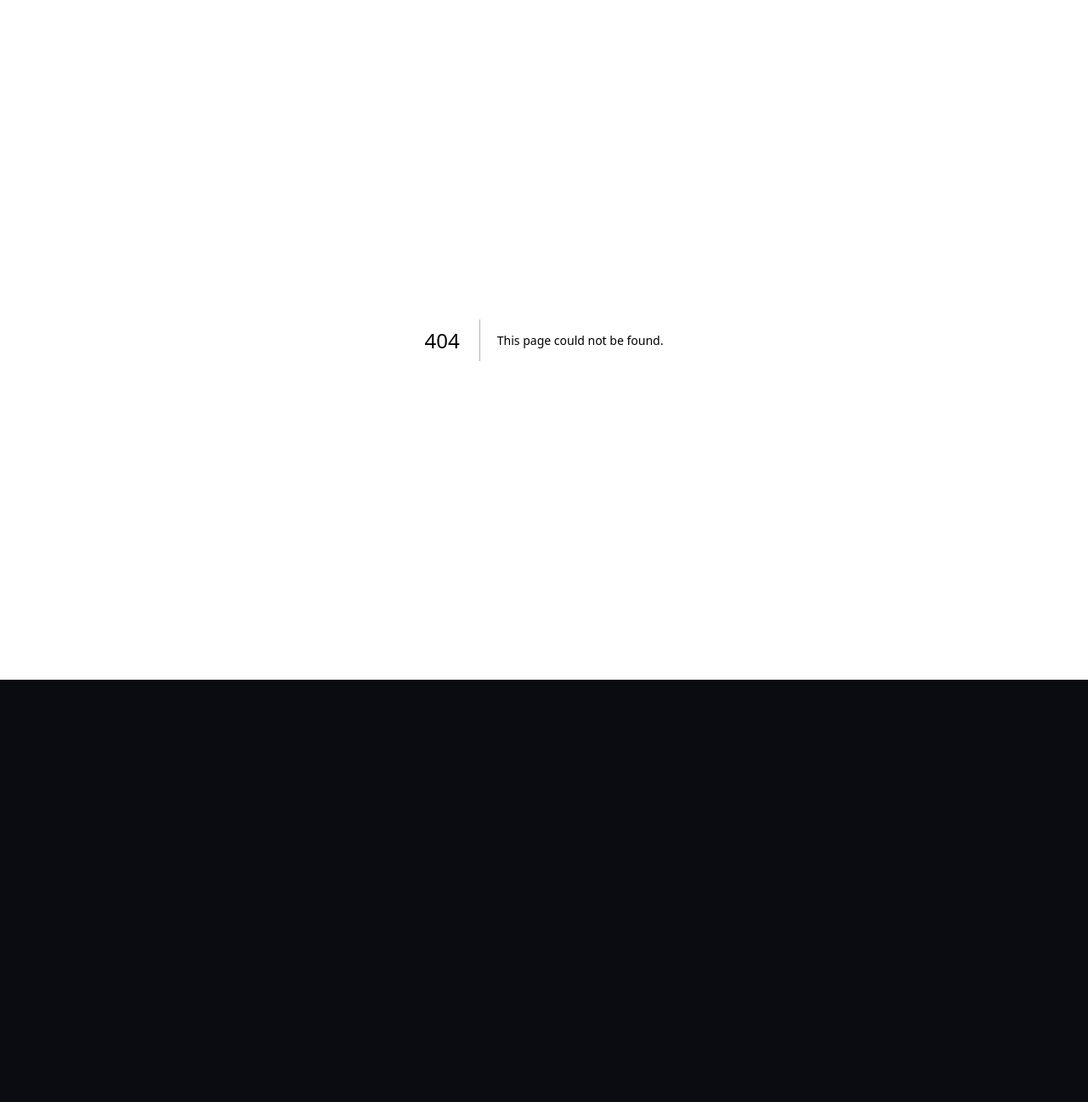
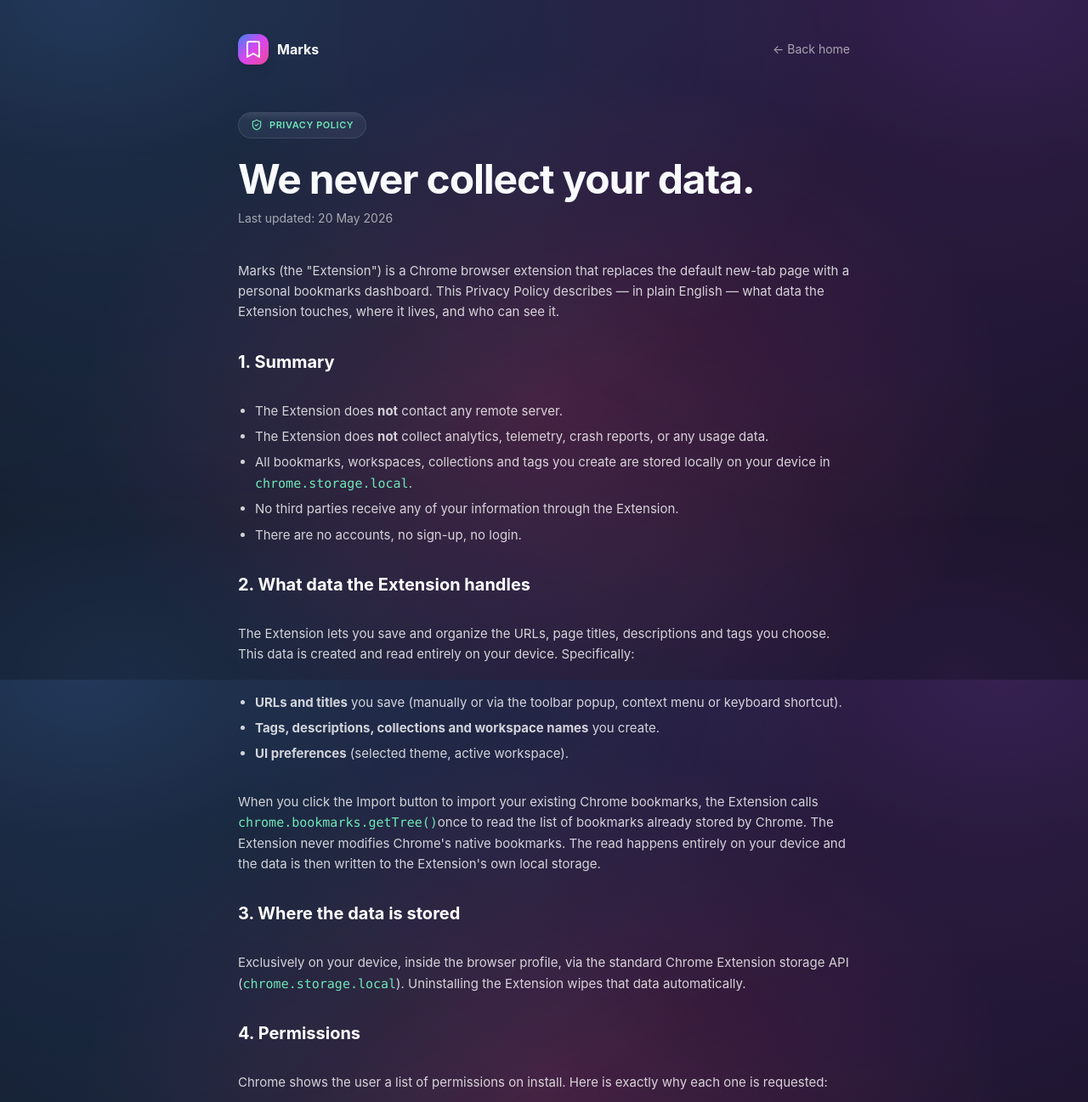
Before and after one commit to ruisloan/marks-landing, a Next.js app: page /privacy in a window 1280 px wide. Before the commit this address had no page. Shown: the top 1297 px of the page at 85% size. Before the commit the page ends 800 px from the top, so only its background shows below. Built offline with nearby package versions, Linux system fonts and the light colour scheme.

Commit message:
Add /privacy page (required for Chrome Web Store submission)

```diff
--- a/app/page.tsx
+++ b/app/page.tsx
@@ -227,17 +227,20 @@ export default function LandingPage() {
         <div className="container mx-auto max-w-6xl px-6 py-8 flex items-center justify-between flex-wrap gap-4">
           <div className="flex items-center gap-2.5 text-white/60 text-xs">
             <Lock className="h-3.5 w-3.5" />
-            Private by architecture. Open source. No analytics, no tracking, no remote code.
+            Private by architecture. No analytics, no tracking, no remote code.
           </div>
+          <div className="flex items-center gap-6 text-xs text-white/60">
+            <a href="/privacy" className="hover:text-white">Privacy</a>
             <a
               href="https://www.centralbraintrust.com"
               target="_blank"
               rel="noreferrer"
-            className="text-white/60 text-xs hover:text-white"
+              className="hover:text-white"
             >
               Created exclusively for and offered by{" "}
               <span className="underline underline-offset-2">Central Brain Trust ↗</span>
             </a>
+          </div>
         </div>
       </footer>
     </main>
--- /dev/null
+++ b/app/privacy/page.tsx
@@ -0,0 +1,173 @@
+import Link from "next/link";
+import { Bookmark as BookmarkIcon, ShieldCheck } from "lucide-react";
+
+export const metadata = {
+  title: "Privacy Policy — Marks",
+  description:
+    "Marks does not collect, store, or transmit any personal data to remote servers. Everything stays on your device.",
+};
+
+export default function PrivacyPage() {
+  return (
+    <main className="min-h-screen">
+      <header className="container mx-auto max-w-3xl px-6 pt-10 flex items-center justify-between">
+        <Link href="/" className="flex items-center gap-2.5">
+          <div className="h-9 w-9 rounded-xl bg-gradient-to-br from-blue-500 via-fuchsia-500 to-pink-500 flex items-center justify-center shadow-lg">
+            <BookmarkIcon className="h-4.5 w-4.5 text-white" />
+          </div>
+          <span className="font-bold text-base">Marks</span>
+        </Link>
+        <Link
+          href="/"
+          className="text-sm text-white/60 hover:text-white"
+        >
+          ← Back home
+        </Link>
+      </header>
+
+      <article className="container mx-auto max-w-3xl px-6 py-14">
+        <div className="inline-flex items-center gap-2 rounded-full glass glass-highlight px-3.5 py-1.5 text-[11px] font-semibold uppercase tracking-wider text-emerald-300 mb-6">
+          <ShieldCheck className="h-3.5 w-3.5" />
+          Privacy Policy
+        </div>
+        <h1 className="text-4xl md:text-5xl font-bold tracking-tight">
+          We never collect your data.
+        </h1>
+        <p className="mt-3 text-white/60 text-sm">
+          Last updated: 20 May 2026
+        </p>
+
+        <section className="prose-marks mt-10 space-y-8 text-white/80 text-[15px] leading-relaxed">
+          <p>
+            Marks (the "Extension") is a Chrome browser extension that replaces the
+            default new-tab page with a personal bookmarks dashboard. This Privacy
+            Policy describes — in plain English — what data the Extension touches,
+            where it lives, and who can see it.
+          </p>
+
+          <h2 className="text-xl font-bold text-white mt-10">1. Summary</h2>
+          <ul className="list-disc pl-5 space-y-1.5">
+            <li>The Extension does <strong>not</strong> contact any remote server.</li>
+            <li>The Extension does <strong>not</strong> collect analytics, telemetry, crash reports, or any usage data.</li>
+            <li>All bookmarks, workspaces, collections and tags you create are stored locally on your device in <code className="text-emerald-300">chrome.storage.local</code>.</li>
+            <li>No third parties receive any of your information through the Extension.</li>
+            <li>There are no accounts, no sign-up, no login.</li>
+          </ul>
+
+          <h2 className="text-xl font-bold text-white mt-10">2. What data the Extension handles</h2>
+          <p>
+            The Extension lets you save and organize the URLs, page titles, descriptions
+            and tags you choose. This data is created and read entirely on your device.
+            Specifically:
+          </p>
+          <ul className="list-disc pl-5 space-y-1.5">
+            <li><strong>URLs and titles</strong> you save (manually or via the toolbar popup, context menu or keyboard shortcut).</li>
+            <li><strong>Tags, descriptions, collections and workspace names</strong> you create.</li>
+            <li><strong>UI preferences</strong> (selected theme, active workspace).</li>
+          </ul>
+          <p>
+            When you click the Import button to import your existing Chrome bookmarks,
+            the Extension calls <code className="text-emerald-300">chrome.bookmarks.getTree()</code>
+            once to read the list of bookmarks already stored by Chrome. The Extension
+            never modifies Chrome's native bookmarks. The read happens entirely on your
+            device and the data is then written to the Extension's own local storage.
+          </p>
+
+          <h2 className="text-xl font-bold text-white mt-10">3. Where the data is stored</h2>
+          <p>
+            Exclusively on your device, inside the browser profile, via the standard
+            Chrome Extension storage API (<code className="text-emerald-300">chrome.storage.local</code>).
+            Uninstalling the Extension wipes that data automatically.
+          </p>
+
+          <h2 className="text-xl font-bold text-white mt-10">4. Permissions</h2>
+          <p>
+            Chrome shows the user a list of permissions on install. Here is exactly
+            why each one is requested:
+          </p>
+          <ul className="list-disc pl-5 space-y-2">
+            <li>
+              <strong className="font-mono text-sm text-emerald-300">storage</strong> —
+              Used to persist the user's bookmarks, workspaces, collections, tags and
+              UI preferences between browser sessions.
+            </li>
+            <li>
+              <strong className="font-mono text-sm text-emerald-300">bookmarks</strong> —
+              Used only when the user clicks the Import button, to read existing Chrome
+              bookmarks via <code>chrome.bookmarks.getTree()</code>. The Extension never
+              writes to or modifies the native Chrome bookmarks.
+            </li>
+            <li>
+              <strong className="font-mono text-sm text-emerald-300">contextMenus</strong> —
+              Used to register the right-click "Save to Marks" item on pages and links.
+            </li>
+            <li>
+              <strong className="font-mono text-sm text-emerald-300">activeTab</strong> —
+              Used by the toolbar popup to read the URL, title and favicon of the tab
+              the user is currently on, so the popup can pre-fill the bookmark form.
+              No other tab is ever accessed.
+            </li>
+          </ul>
+
+          <h2 className="text-xl font-bold text-white mt-10">5. Third parties</h2>
+          <p>
+            None. The Extension contacts no remote endpoints, embeds no analytics or
+            advertising libraries, and ships no remote code. Page favicons displayed in
+            the dashboard are loaded from Google's public favicon service
+            (<code className="text-emerald-300">www.google.com/s2/favicons</code>) using
+            only the host name of each saved bookmark — same behavior that Chrome itself
+            uses to render favicons.
+          </p>
+
+          <h2 className="text-xl font-bold text-white mt-10">6. Children's privacy</h2>
+          <p>
+            The Extension is a general-purpose productivity tool. It is not directed at
+            children under 13. We do not knowingly collect personal information from
+            anyone — including children.
+          </p>
+
+          <h2 className="text-xl font-bold text-white mt-10">7. Changes to this policy</h2>
+          <p>
+            If we ever change how Marks handles data, this page will be updated and a
+            new version of the Extension will be published in the Chrome Web Store with
+            a clear changelog entry. Material changes will be flagged in the Extension
+            on first launch.
+          </p>
+
+          <h2 className="text-xl font-bold text-white mt-10">8. Contact</h2>
+          <p>
+            Marks is created exclusively for and offered by{" "}
+            <a
+              href="https://www.centralbraintrust.com"
+              className="underline underline-offset-2 hover:text-white"
+            >
+              Central Brain Trust
+            </a>
+            . Privacy or security questions:{" "}
+            <a
+              href="mailto:privacy@centralbraintrust.com"
+              className="underline underline-offset-2 hover:text-white"
+            >
+              privacy@centralbraintrust.com
+            </a>
+            .
+          </p>
+        </section>
+      </article>
+
+      <footer className="border-t border-white/[0.06] mt-12">
+        <div className="container mx-auto max-w-3xl px-6 py-8 text-center">
+          <a
+            href="https://www.centralbraintrust.com"
+            target="_blank"
+            rel="noreferrer"
+            className="text-white/50 text-xs hover:text-white"
+          >
+            Created exclusively for and offered by{" "}
+            <span className="underline underline-offset-2">Central Brain Trust ↗</span>
+          </a>
+        </div>
+      </footer>
+    </main>
+  );
+}
```
Also changed, not shown: vercel.json (added), 1 other file (tests, documents, lock files or other folders). Lines whose indentation alone changed are shown as unchanged.
